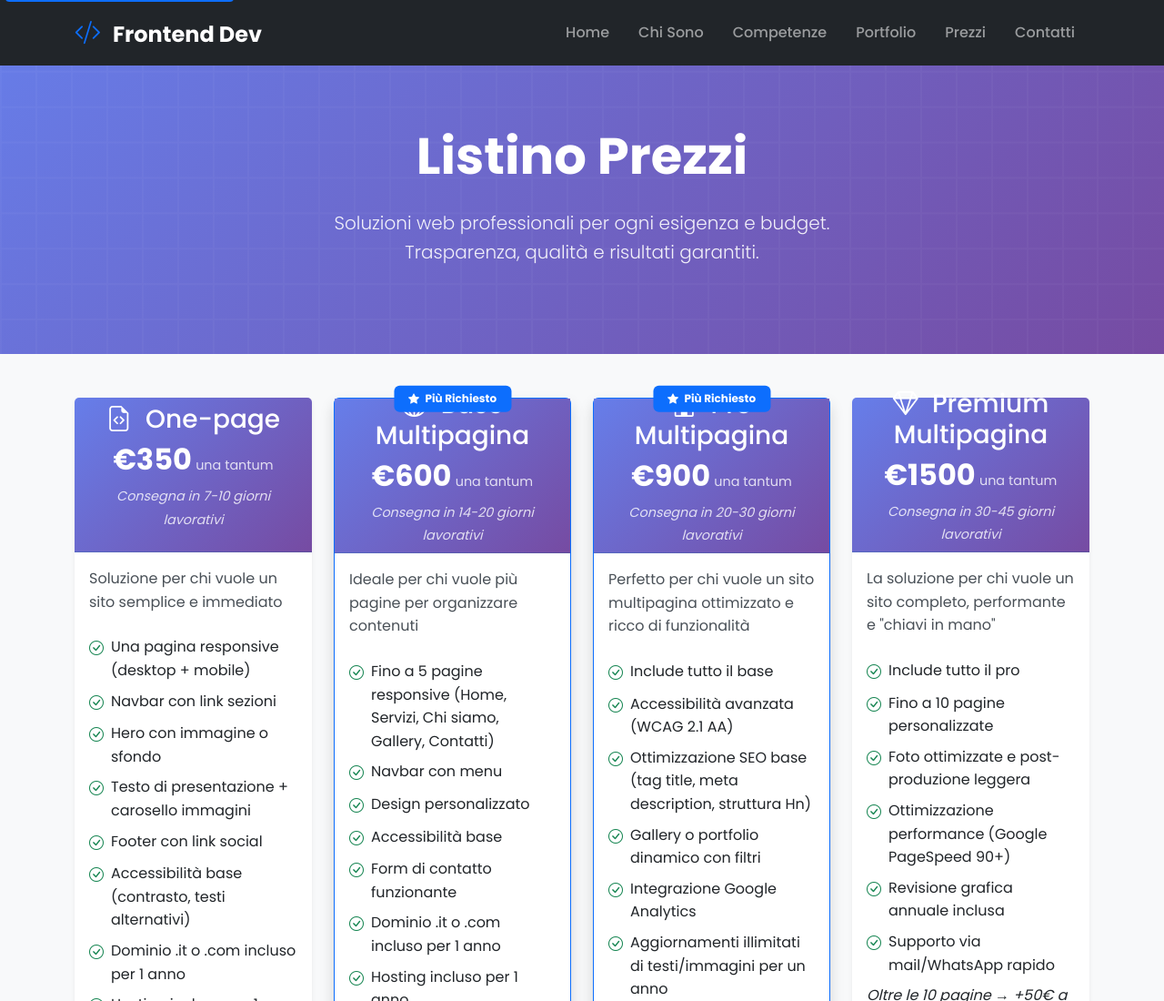
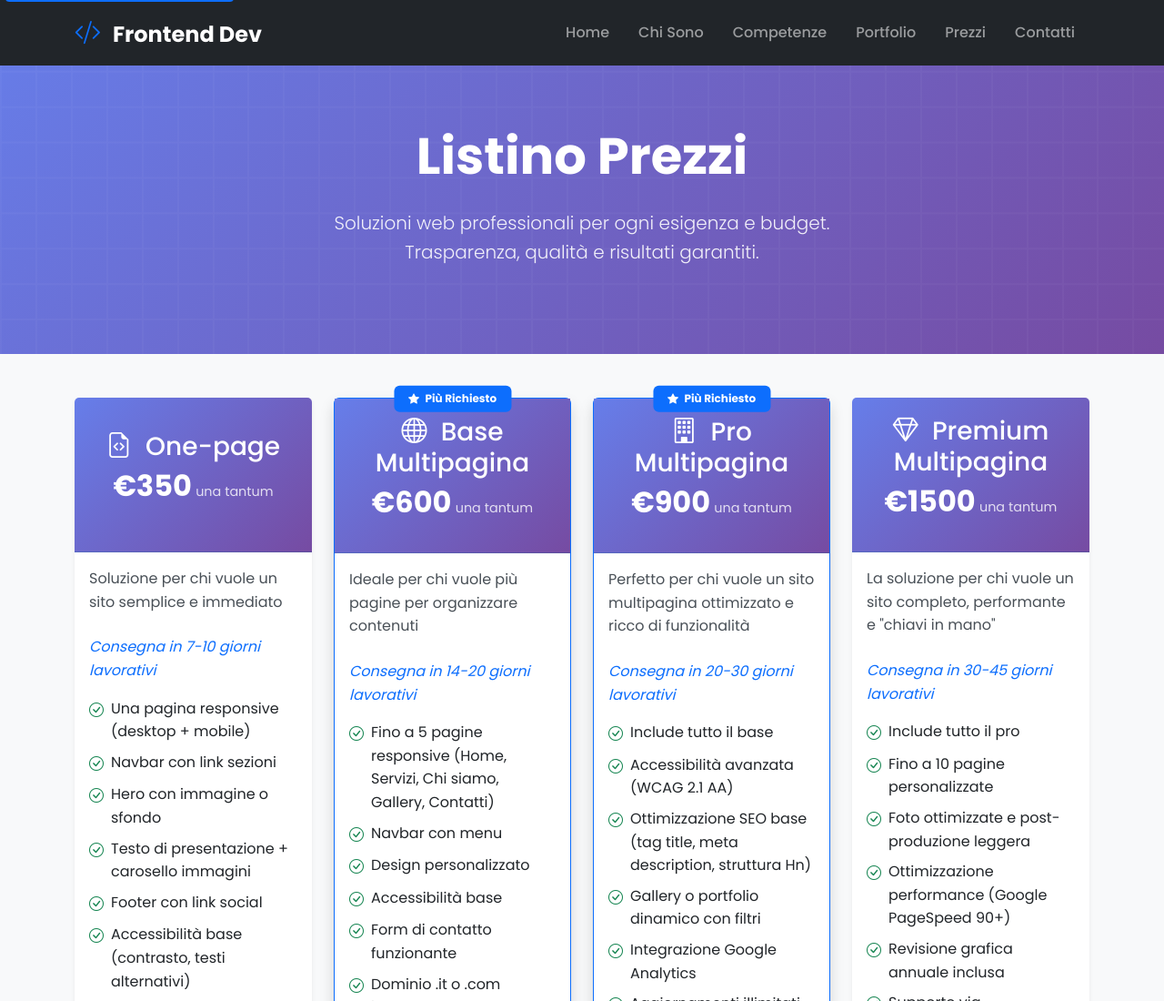
Before and after one commit to Antonella1491/Frontend-developer, a website: page prezzi.html in a window 1280 px wide. Shown: the top 1100 px of the page at 91% size. Drawn offline with nearby package versions, Linux system fonts and the light colour scheme.

Commit message:
Add files via upload

```diff
--- a/prezzi.html
+++ b/prezzi.html
@@ -103,13 +103,13 @@
                                 <div class="price-display">
                                     <span class="h2 fw-bold">€350</span>
                                     <span class="text-primary-light">una tantum</span>
-                                    <div class="mt-2">
-                                        <em class="text-primary-light">Consegna in 7-10 giorni lavorativi</em>
-                                    </div>
                                 </div>
                             </div>
                             <div class="card-body d-flex flex-column">
                                 <p class="text-muted mb-4">Soluzione per chi vuole un sito semplice e immediato</p>
+                                <div class="mb-3">
+                                    <em class="text-primary">Consegna in 7-10 giorni lavorativi</em>
+                                </div>
                                 <ul class="list-unstyled mb-4">
                                     <li class="mb-2">
                                         <i class="bi bi-check-circle text-success me-2" aria-hidden="true"></i>
@@ -168,13 +168,13 @@
                                 <div class="price-display">
                                     <span class="h2 fw-bold">€600</span>
                                     <span class="text-primary-light">una tantum</span>
-                                    <div class="mt-2">
-                                        <em class="text-primary-light">Consegna in 14-20 giorni lavorativi</em>
-                                    </div>
                                 </div>
                             </div>
                             <div class="card-body d-flex flex-column">
                                 <p class="text-muted mb-4">Ideale per chi vuole più pagine per organizzare contenuti</p>
+                                <div class="mb-3">
+                                    <em class="text-primary">Consegna in 14-20 giorni lavorativi</em>
+                                </div>
                                 <ul class="list-unstyled mb-4">
                                     <li class="mb-2">
                                         <i class="bi bi-check-circle text-success me-2" aria-hidden="true"></i>
@@ -229,14 +229,14 @@
                                 <div class="price-display">
                                     <span class="h2 fw-bold">€900</span>
                                     <span class="text-primary-light">una tantum</span>
-                                    <div class="mt-2">
-                                        <em class="text-primary-light">Consegna in 20-30 giorni lavorativi</em>
-                                    </div>
                                 </div>
                             </div>
                             <div class="card-body d-flex flex-column">
                                 <p class="text-muted mb-4">Perfetto per chi vuole un sito multipagina ottimizzato e
                                     ricco di funzionalità</p>
+                                <div class="mb-3">
+                                    <em class="text-primary">Consegna in 20-30 giorni lavorativi</em>
+                                </div>
                                 <ul class="list-unstyled mb-4">
                                     <li class="mb-2">
                                         <i class="bi bi-check-circle text-success me-2" aria-hidden="true"></i>
@@ -283,14 +283,14 @@
                                 <div class="price-display">
                                     <span class="h2 fw-bold">€1500</span>
                                     <span class="text-primary-light">una tantum</span>
-                                    <div class="mt-2">
-                                        <em class="text-primary-light">Consegna in 30-45 giorni lavorativi</em>
-                                    </div>
                                 </div>
                             </div>
                             <div class="card-body d-flex flex-column">
                                 <p class="text-muted mb-4">La soluzione per chi vuole un sito completo, performante e
                                     "chiavi in mano"</p>
+                                <div class="mb-3">
+                                    <em class="text-primary">Consegna in 30-45 giorni lavorativi</em>
+                                </div>
                                 <ul class="list-unstyled mb-4">
                                     <li class="mb-2">
                                         <i class="bi bi-check-circle text-success me-2" aria-hidden="true"></i>
```
